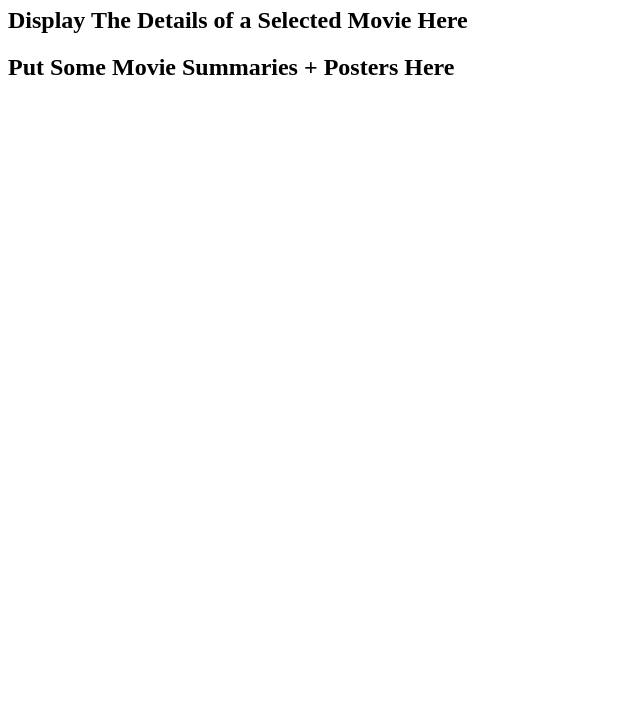
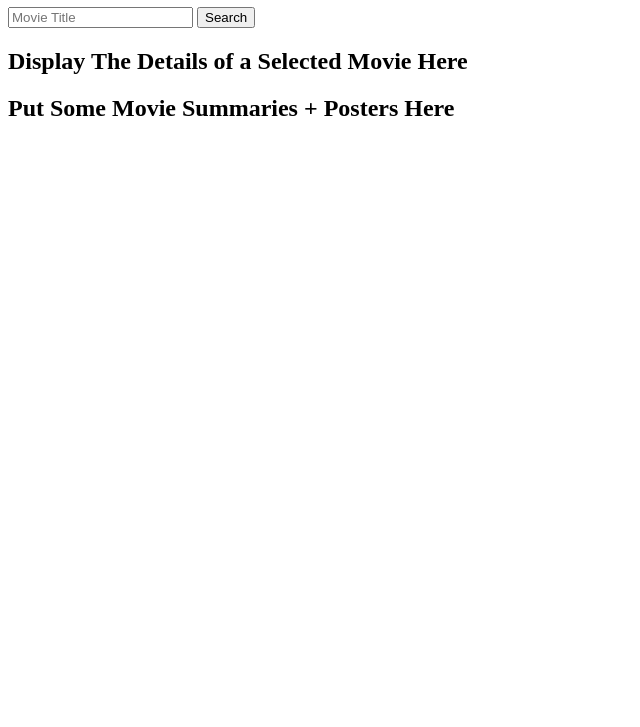
Before and after one commit to zmahfuz0613/omdb-api-exercise, a plain HTML site: page index.html in a window 1280 px wide. Shown: the part 73-800 px from the top of the page, without its empty margins (0-640 px from the left). Drawn offline with nearby package versions, Linux system fonts and the light colour scheme.

Commit message:
Update index.html

```diff
--- a/index.html
+++ b/index.html
@@ -11,6 +11,8 @@
   <body>
     <h1>OMDB Dino Library</h1>
     <section class="movie-detail">
+       <input type="text" id="blank" placeholder="Movie Title">
+       <button id="search">Search</button>
       <h2>Display The Details of a Selected Movie Here</h2>
     </section>
     <section class="movie-list">
```
